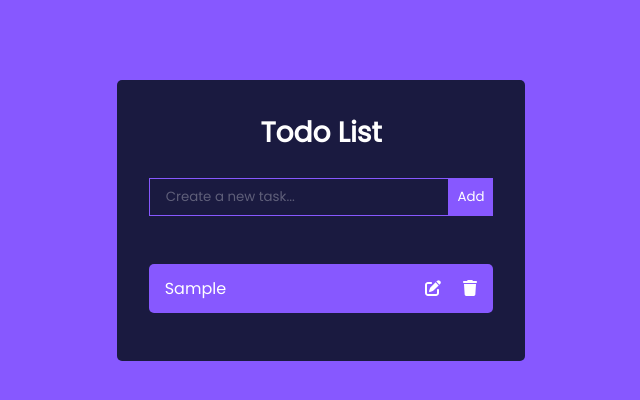
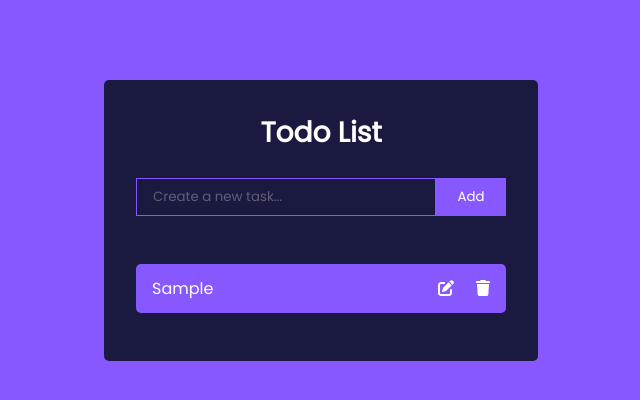
Before and after one commit to aminzoda/todo-list, a React (Vite) app: page / in a window 1280 px wide. Both pictures are taken after typing "Sample" into the empty fields and a click on the button "Add". Shown: the top 400 px of the page, without its empty margins (319-959 px from the left). Built offline with nearby package versions, Linux system fonts and the light colour scheme.

Commit message:
change the button of update

```diff
--- a/src/App.css
+++ b/src/App.css
@@ -57,6 +57,7 @@ h1 {
   border: none;
   padding: 0.55rem;
   cursor: pointer;
+  width: 70px;
 }
 
 .Todo {
--- a/src/components/Todo.jsx
+++ b/src/components/Todo.jsx
@@ -12,7 +12,7 @@ export const Todo = ({ todo, toggleComplete, deleteTodo, editTodo }) => {
         <FontAwesomeIcon
           icon={faPenToSquare}
           onClick={() => editTodo(todo.id, todo.task)}
-          style={{ cursor: "pointer", marginRight: "10px" }}
+          style={{ cursor: "pointer", marginRight: "10px", marginLeft: "10px" }}
         />
         <FontAwesomeIcon
           icon={faTrash}
```
